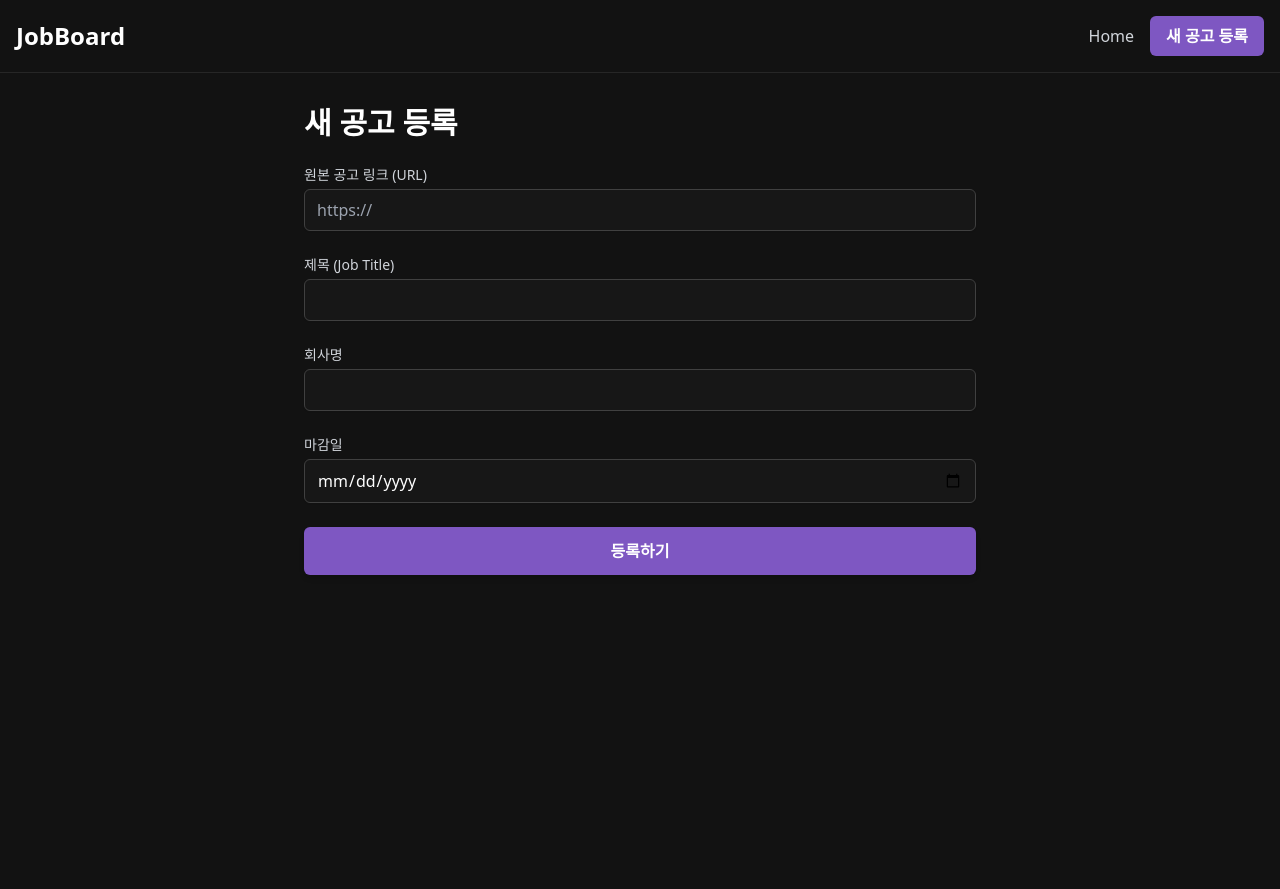
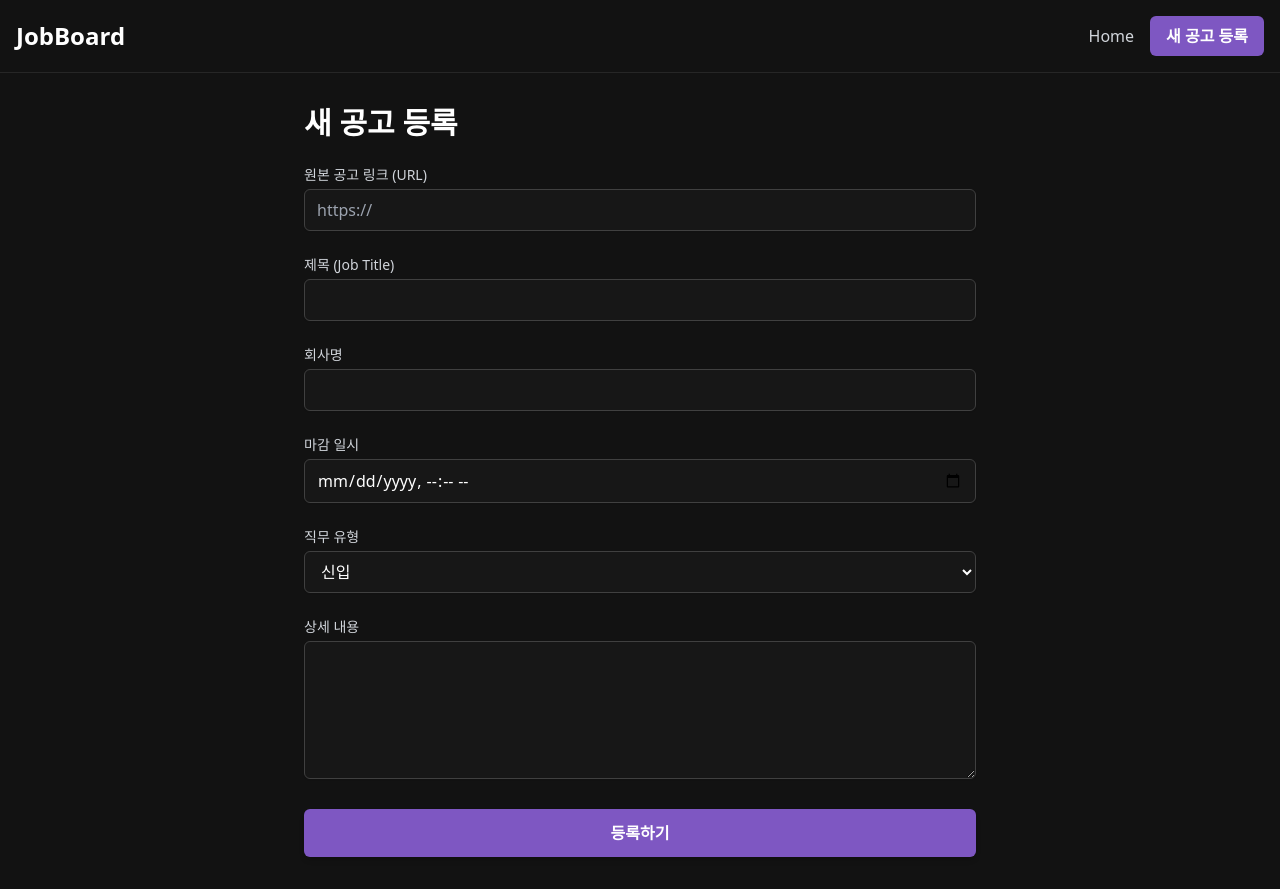
Before and after one commit to mingdul/whereisone, a Vue app in the folder frontend/: page /create in a window 1280 px wide. Before the commit the page ends 800 px from the top, so only its background shows below. Built offline with nearby package versions, Linux system fonts and the light colour scheme; the HTML template or start-up script is replaced by a standard one.

Commit message:
feat: 등록페이지 항목 추가, 세부페이지 수정

```diff
--- a/frontend/src/type/types.ts
+++ b/frontend/src/type/types.ts
@@ -1,27 +1,25 @@
-// 1. GET /api/jobs 응답에 사용할 타입
+// 1. GET /api/jobs (목록)
 export interface JobPosting {
   id: number;
   companyName: string;
   jobTitle: string;
   url: string;
-  dueDate: string;      // "2025-10-31"
-  createdAt: string;  // "2025-10-31T15:24:33.589Z"
+  dueDate: string;      // "2025-10-31T17:12:19.822Z"
+  createdAt: string;
 }
 
-// 2. POST /api/jobs 요청 시 보낼 데이터 타입
-// (id와 createdAt은 백엔드가 자동 생성하므로 폼에서는 뺍니다)
+// 2. GET /api/jobs/{id} (상세)
+export interface JobPostingDetail extends JobPosting {
+  description: string; // 👈 상세 설명 추가
+  jobType: string;     // 👈 직무 유형 추가
+}
+
+// 3. POST /api/jobs (등록 폼)
 export interface JobForm {
   companyName: string;
   jobTitle: string;
   url: string;
   dueDate: string;
+  description: string; // 👈 상세 설명 추가
+  jobType: string;     // 👈 직무 유형 추가
 }
-
-// 3. GET /api/jobs/{id} (상세) 응답에 사용할 타입 (새로 추가)
-/**
- * 기존 JobPosting(목록) 타입의 모든 필드를 상속받고,
- * 추가로 'description' 필드를 가질 것으로 예상되는 타입
- */
-export interface JobPostingDetail extends JobPosting {
-  description: string;
-}
--- a/frontend/src/views/PostingCreateView.vue
+++ b/frontend/src/views/PostingCreateView.vue
@@ -15,7 +15,9 @@ const form = ref<JobForm>({
   companyName: '',
   jobTitle: '',
   url: '',
-  dueDate: ''
+  dueDate: '',
+  description: '',
+  jobType: '신입'
 })
 
 // handleSubmit은 Store의 createJob 액션을 호출
@@ -71,14 +73,43 @@ const handleSubmit = async () => {
 
       <div>
         <label for="dueDate" class="block text-sm font-medium text-gray-300 mb-1">
-          마감일
+          마감 일시
         </label>
         <input
-          type="date"
+          type="datetime-local"
           id="dueDate"
           v-model="form.dueDate"
           class="w-full px-3 py-2 border border-neutral-700 bg-neutral-900 rounded-md shadow-sm text-white focus:outline-none focus:ring-brand-purple focus:border-brand-purple"
         />
+      </div>
+
+      <div>
+        <label for="jobType" class="block text-sm font-medium text-gray-300 mb-1">
+          직무 유형
+        </label>
+        <select
+          id="jobType"
+          v-model="form.jobType"
+          class="w-full px-3 py-2 border border-neutral-700 bg-neutral-900 rounded-md shadow-sm text-white focus:outline-none focus:ring-brand-purple focus:border-brand-purple"
+        >
+          <option>신입</option>
+          <option>경력</option>
+          <option>인턴</option>
+          <option>계약직</option>
+        </select>
+      </div>
+
+      <div>
+        <label for="description" class="block text-sm font-medium text-gray-300 mb-1">
+          상세 내용
+        </label>
+        <textarea
+          id="description"
+          v-model="form.description"
+          rows="5"
+          required
+          class="w-full px-3 py-2 border border-neutral-700 bg-neutral-900 rounded-md shadow-sm text-white focus:outline-none focus:ring-brand-purple focus:border-brand-purple"
+        ></textarea>
       </div>
 
       <button
--- a/frontend/src/views/PostingDetailView.vue
+++ b/frontend/src/views/PostingDetailView.vue
@@ -7,14 +7,10 @@ import { useJobStore } from '../stores/jobStore'
 const route = useRoute()
 const jobStore = useJobStore()
 
-// State
 const { currentJob, loadingDetail } = storeToRefs(jobStore)
-
-// Actions
 const { fetchJobById } = jobStore
 
 onMounted(() => {
-  // URL 파라미터에서 ID를 가져와 Store의 액션 호출
   fetchJobById(route.params.id as string)
 })
 </script>
@@ -26,6 +22,10 @@ onMounted(() => {
     </div>
 
     <div v-else-if="currentJob">
+      <span class="inline-block bg-brand-purple text-white text-sm font-semibold px-3 py-1 rounded-full mb-4">
+        {{ currentJob.jobType }}
+      </span>
+
       <h1 class="text-4xl font-bold mb-2 text-white">{{ currentJob.jobTitle }}</h1>
       <h3 class="text-2xl text-gray-400 mb-6">{{ currentJob.companyName }}</h3>
 
```
